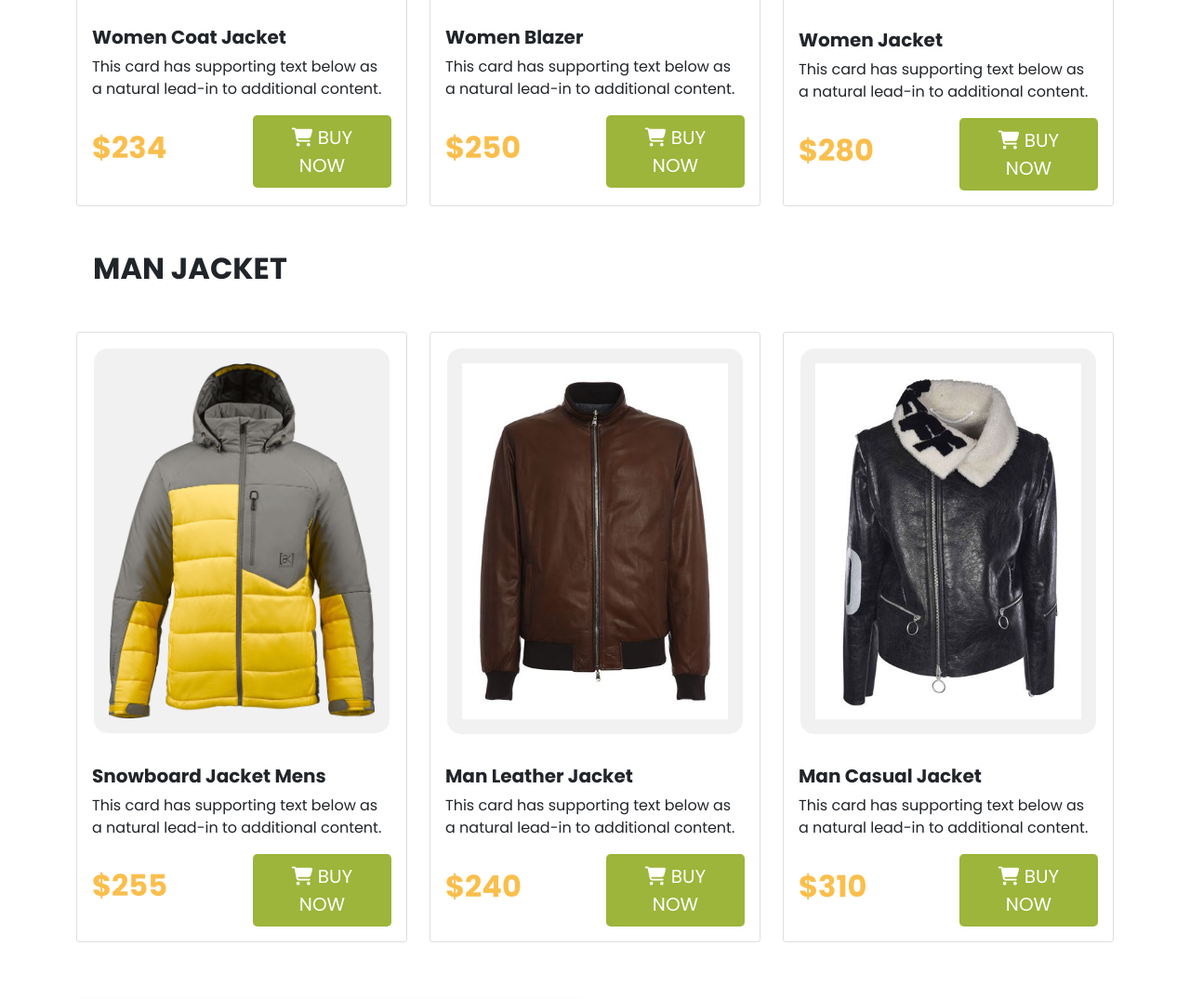
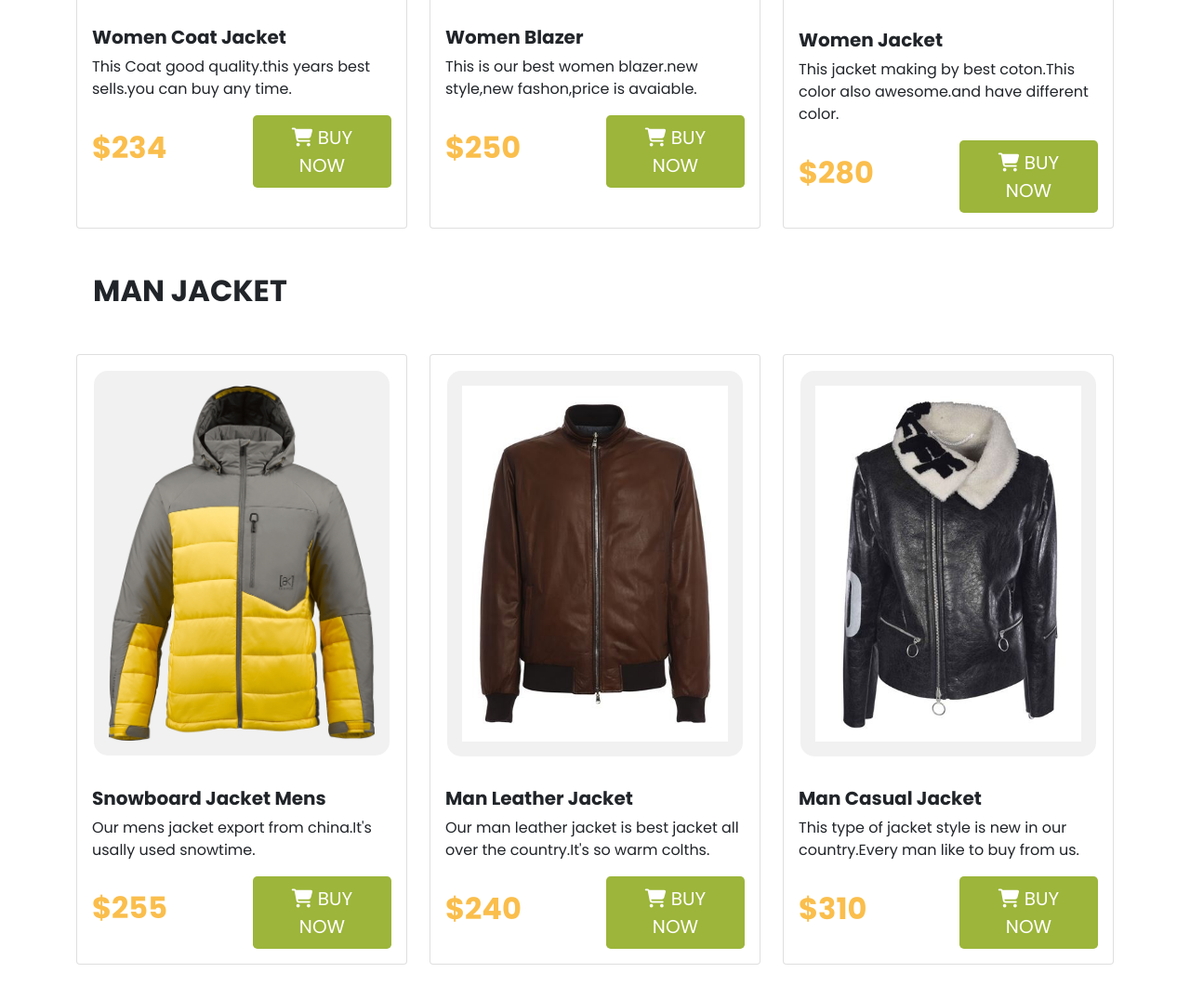
Before and after one commit to HimangsuSarkar/Penguin-Fashion, a plain HTML site: page index.html in a window 1280 px wide. Shown: the part 1237-2312 px from the top of the page at 93% size. Drawn offline with nearby package versions, Linux system fonts and the light colour scheme.

Commit message:
added some paragraph text

```diff
--- a/index.html
+++ b/index.html
@@ -80,7 +80,7 @@
                   <img class="catagories-img mx-auto p-3" src="images/women-jacket2.jpg" class="card-img-top" alt="...">
                   <div class="card-body">
                     <h5 class="card-title fw-bolder">Women Coat Jacket</h5>
-                    <p class="card-text">This card has supporting text below as a natural lead-in to additional content.</p>
+                    <p class="card-text">This Coat good quality.this years best sells.you can buy any time.</p>
                     <div class="row d-flex align-items-center justify-content-center">
                       <div class="col-md-6">
                         <h2><span class="price-color">$234</span></h2>
@@ -98,7 +98,7 @@
                     <img class="catagories-img mx-auto p-3" src="images/women-jecket1.jpg" class="card-img-top" alt="...">
                     <div class="card-body">
                       <h5 class="card-title fw-bolder">Women Blazer </h5>
-                      <p class="card-text">This card has supporting text below as a natural lead-in to additional content.</p>
+                      <p class="card-text">This is our best women blazer.new style,new fashon,price is avaiable.</p>
                       <div class="row d-flex align-items-center justify-content-center ">
                         <div class="col-md-6">
                           <h2><span class="price-color">$250</span></h2>
@@ -116,7 +116,7 @@
                         <img class="catagories-img mx-auto p-3" src="images/PngItem_2597366 1.png" class="card-img-top" alt="...">
                         <div class="card-body">
                           <h5 class="card-title fw-bolder">Women Jacket</h5>
-                          <p class="card-text">This card has supporting text below as a natural lead-in to additional content.</p>
+                          <p class="card-text">This jacket making by best coton.This color also awesome.and have different color.</p>
                             <div class="row d-flex align-items-center justify-content-center">
                               <div class="col-md-6">
                                 <h2><span class="price-color">$280</span></h2>
@@ -143,7 +143,7 @@
                    <img class="catagories-img mx-auto p-3" src="images/man-jacket-1.png" class="card-img-top" alt="...">
                    <div class="card-body">
                      <h5 class="card-title fw-bolder">Snowboard Jacket Mens</h5>
-                     <p class="card-text">This card has supporting text below as a natural lead-in to additional content.</p>
+                     <p class="card-text">Our mens jacket export from china.It's usally used snowtime.</p>
                      <div class="row d-flex align-items-center justify-content-center">
                        <div class="col-md-6">
                          <h2><span class="price-color">$255</span></h2>
@@ -161,7 +161,7 @@
                      <img class="catagories-img mx-auto p-3" src="images/man-jacket4.jpg" class="card-img-top" alt="...">
                      <div class="card-body">
                        <h5 class="card-title fw-bolder">Man Leather Jacket</h5>
-                       <p class="card-text">This card has supporting text below as a natural lead-in to additional content.</p>
+                       <p class="card-text">Our man leather jacket is best jacket all over the country.It's so warm colths.</p>
                        <div class="row d-flex align-items-center justify-content-center ">
                          <div class="col-md-6">
                            <h2><span class="price-color">$240</span></h2>
@@ -179,7 +179,7 @@
                          <img class="catagories-img mx-auto p-3" src="images/man-jacket7.jpg" class="card-img-top" alt="...">
                          <div class="card-body">
                            <h5 class="card-title fw-bolder">Man Casual Jacket</h5>
-                           <p class="card-text ">This card has supporting text below as a natural lead-in to additional content.</p>
+                           <p class="card-text ">This type of jacket style is new in our country.Every man like to buy from us.</p>
                              <div class="row d-flex align-items-center justify-content-center">
                                <div class="col-md-6">
                                  <h2><span class="price-color">$310</span></h2>
@@ -251,7 +251,7 @@
                  <img class="catagories-img mx-auto p-3" src="images/leather-jacket-royal-blue.png" class="card-img-top" alt="...">
                  <div class="card-body">
                    <h5 class="card-title fw-bolder">Red Leather Jacket</h5>
-                   <p class="card-text">This card has supporting text below as a natural lead-in to additional content.</p>
+                   <p class="card-text">This Red Leather jacket new arrivals.It's awesome from every girls and women.</p>
                     <div class="row d-flex align-items-center justify-content-center">
                       <div class="col-md-6">
                         <h2><span class="price-color">$234</span></h2>
@@ -269,7 +269,7 @@
                    <img class="catagories-img mx-auto p-3" src="images/women-jacket3.jpg" class="card-img-top" alt="...">
                    <div class="card-body">
                      <h5 class="card-title fw-bolder">Styles Blazer</h5>
-                     <p class="card-text">This card has supporting text below as a natural lead-in to additional content.</p>
+                     <p class="card-text">This Blazer arrivaled last week.You can used to office ,outing,party anywhere.</p>
 
                       <div class="row d-flex align-items-center justify-content-center">
                         <div class="col-md-6">
@@ -288,7 +288,7 @@
                        <img class="catagories-img mx-auto p-3" src="images/women-jacket4.jpg" class="card-img-top" alt="...">
                        <div class="card-body">
                          <h5 class="card-title fw-bolder">WOOL COAT</h5>
-                         <p class="card-text">This card has supporting text below as a natural lead-in to additional content.</p>
+                         <p class="card-text">This wool coat export from china.It is warm,comfortable,fashonable,styles,etc.</p>
 
                            <div class="row d-flex align-items-center justify-content-center">
                              <div class="col-md-6 media">
```
